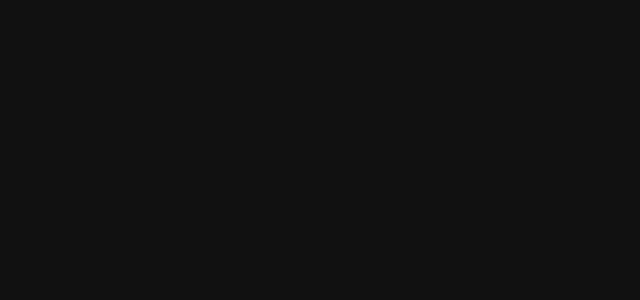
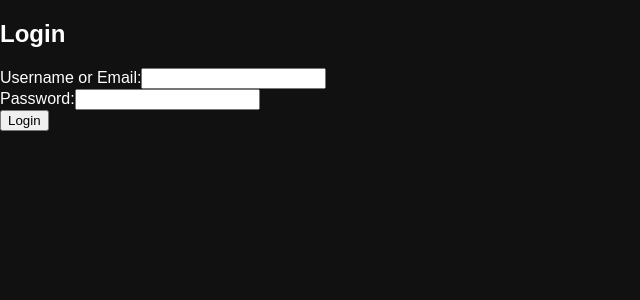
Before and after one commit to MinhVu2501/Reviews, a React (Vite) app: page /#/login in a window 1280 px wide. Before the commit this address led to /#/search. Shown: the top 300 px of the page, without its empty margins (0-640 px from the left). Built offline with nearby package versions, Linux system fonts and the light colour scheme.

Commit message:
add login page

```diff
--- a/db/client.js
+++ b/db/client.js
@@ -1,5 +1,9 @@
 require('dotenv').config();
 const { Client } = require('pg');
-const client = new Client(process.env.DATABASE_URL);
+
+const client = new Client({
+  connectionString: process.env.DATABASE_URL,
+  ssl: false
+});
 
 module.exports = client;
--- a/src/App.jsx
+++ b/src/App.jsx
@@ -1,17 +1,28 @@
-import React from "react";
-import { Routes, Route } from "react-router-dom";
+import React, { useState } from "react";
+import { Routes, Route, useNavigate } from "react-router-dom";
 import Home from "./components/Home";
+import Login from "./components/Login";
+
+function App() {
+  const [user, setUser] = useState(null);
+  const navigate = useNavigate();
 
 
-function App() {
+  const handleLogin = (token, userData) => {
+    setUser(userData);
+    localStorage.setItem("token", token);
+
+    navigate("/");
+  };
 
   return (
     <div>
-    <Routes>
-        <Route path="/" element={<Home />} />
+      <Routes>
+        <Route path="/" element={<Home user={user} />} />
+        <Route path="/login" element={<Login onLogin={handleLogin} />} />
       </Routes>
     </div>
-  )
+  );
 }
 
-export default App
+export default App;
--- a/src/components/Login.jsx
+++ b/src/components/Login.jsx
@@ -0,0 +1,63 @@
+import React, { useState } from "react";
+
+export default function Login({ onLogin }) {
+  const [identifier, setIdentifier] = useState("");
+  const [password, setPassword] = useState("");
+  const [error, setError] = useState(null);
+
+  const handleSubmit = async (e) => {
+    e.preventDefault();
+    setError(null);
+
+    try {
+      const res = await fetch("/api/auth/login", {
+        method: "POST",
+        headers: { "Content-Type": "application/json" },
+        body: JSON.stringify({ identifier, password }),
+      });
+
+      const data = await res.json();
+
+      if (!res.ok) {
+        setError(data.error || "Login failed");
+        return;
+      }
+
+      onLogin(data.token, data.user);
+
+
+      setIdentifier("");
+      setPassword("");
+    } catch (err) {
+      setError("Network error");
+    }
+  };
+
+  return (
+    <form onSubmit={handleSubmit}>
+      <h2>Login</h2>
+      <label>
+        Username or Email:
+        <input
+          type="text"
+          value={identifier}
+          onChange={(e) => setIdentifier(e.target.value)}
+          required
+        />
+      </label>
+      <br />
+      <label>
+        Password:
+        <input
+          type="password"
+          value={password}
+          onChange={(e) => setPassword(e.target.value)}
+          required
+        />
+      </label>
+      <br />
+      {error && <p style={{ color: "red" }}>{error}</p>}
+      <button type="submit">Login</button>
+    </form>
+  );
+}
```
Also changed, not shown: server.js (+12 -13 lines), 1 other file (tests, documents, lock files or other folders).
